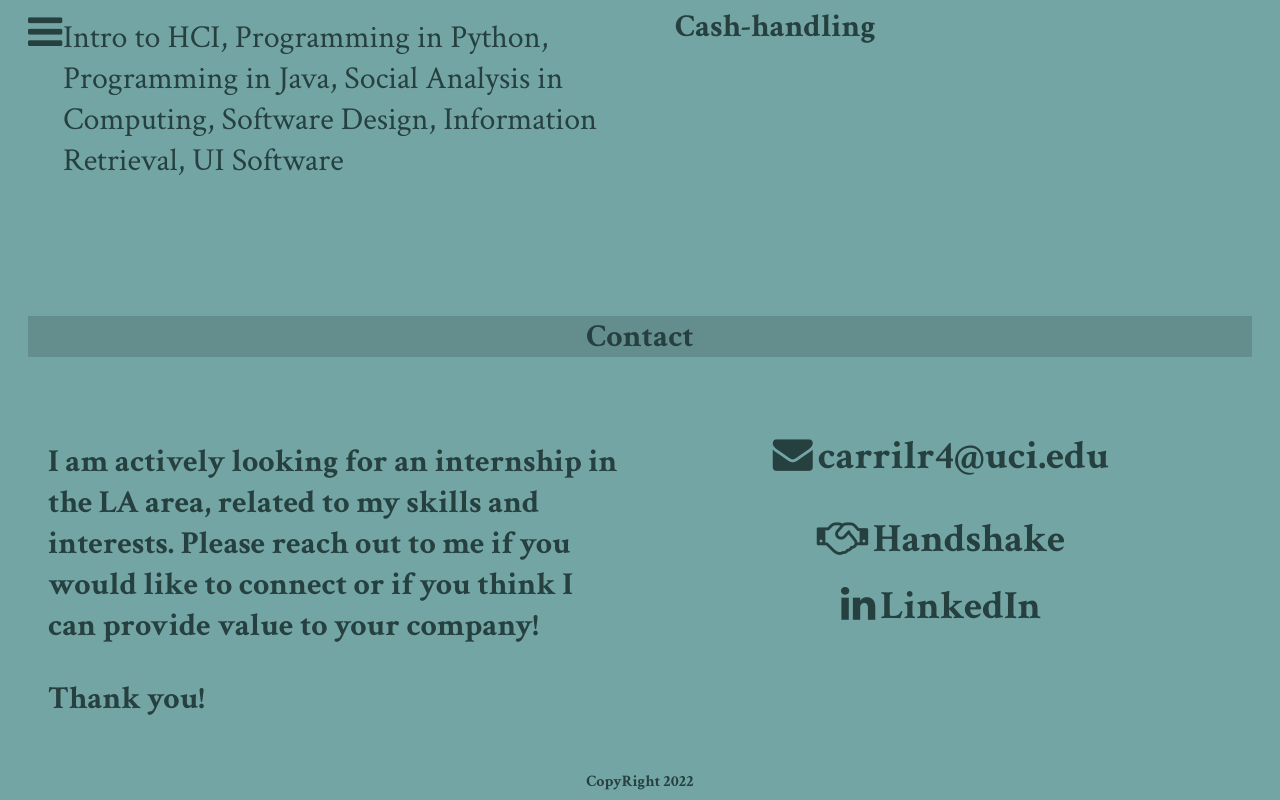
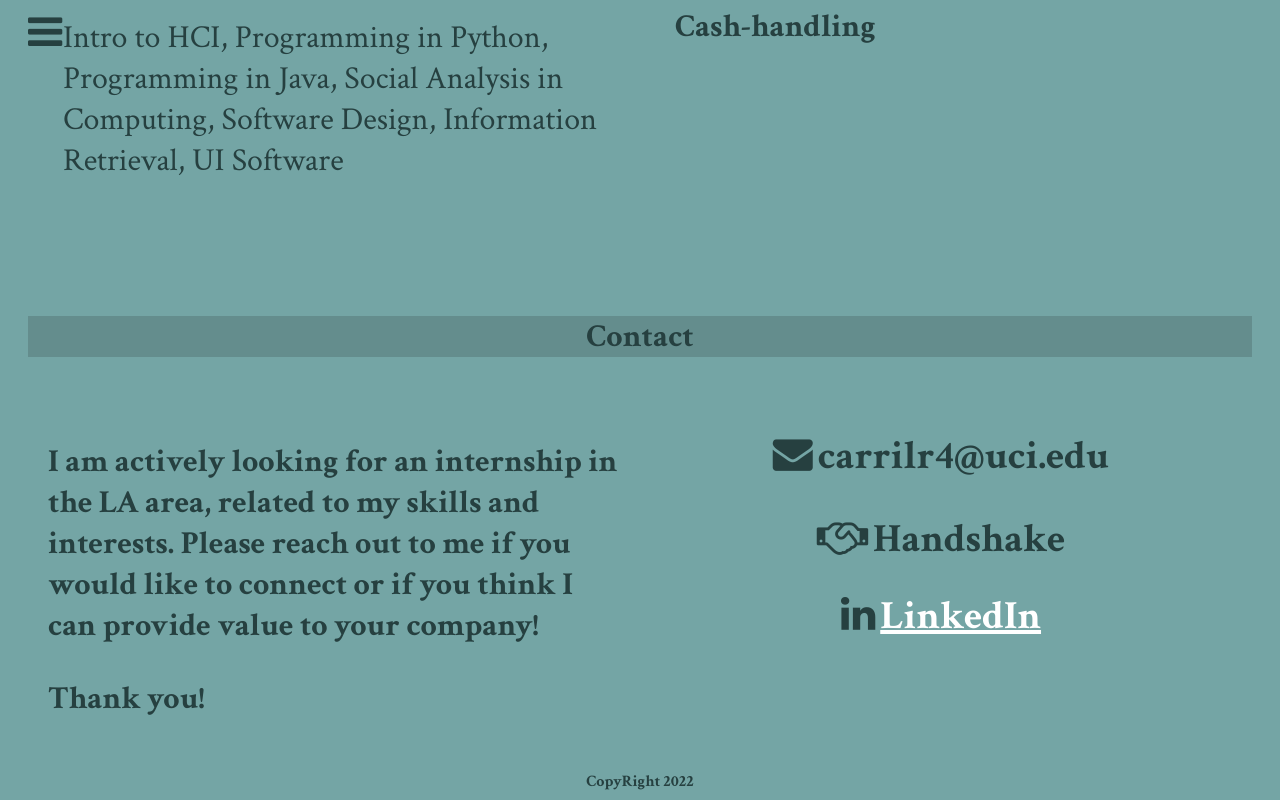
Before and after one commit to rafaelcarrillo09/rafaelcarrillo09.github.io, a plain HTML site: page index.html in a window 1280 px wide. In both pictures the pointer is over the link "LinkedIn". Shown: the part 2940-3740 px from the top of the page. Drawn offline with Linux system fonts and the light colour scheme.

Commit message:
added css

```diff
--- a/index.html
+++ b/index.html
@@ -125,7 +125,7 @@ EMAIL: carrilr4@uci.edu
       <div id="bottomIcons" class="column">
       <span id="email" class="fa fa-envelope"><span id="link2">carrilr4@uci.edu</span></span>
       <span id="handshake" class="fa fa-handshake-o"><a id="link" href="https://uci.joinhandshake.com/stu/users/19434458">Handshake</a></span>
-      <span id="email" class="fa fa-linkedin"><a id="link3" href="https://www.linkedin.com/in/rafael-carrillo-mu%C3%B1oz-38256323b">LinkedIn</a></span>
+      <span id="handshake" class="fa fa-linkedin"><a id="link3" href="https://www.linkedin.com/in/rafael-carrillo-mu%C3%B1oz-38256323b">LinkedIn</a></span>
       </div>
     </div>
   </section>
--- a/style.css
+++ b/style.css
@@ -370,6 +370,11 @@ header{
 	text-decoration: underline;
 	color: white;
 }
+#link3:hover{
+	text-decoration: underline;
+	color: white;
+}
+
 
 /*Handshake icon*/
 #handshake{
```
